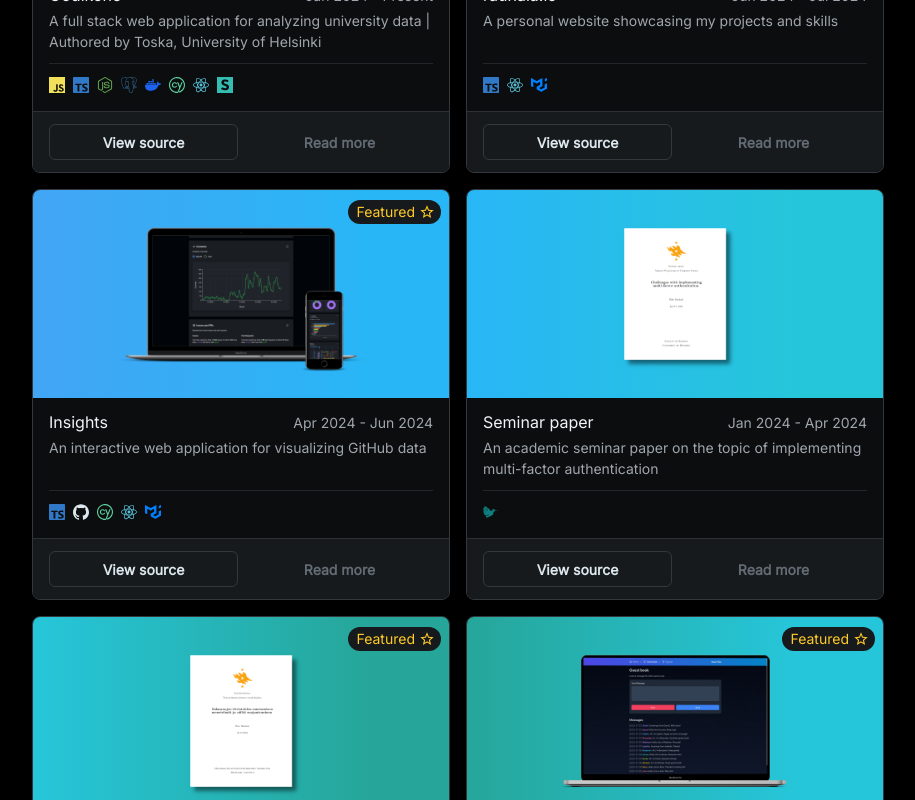
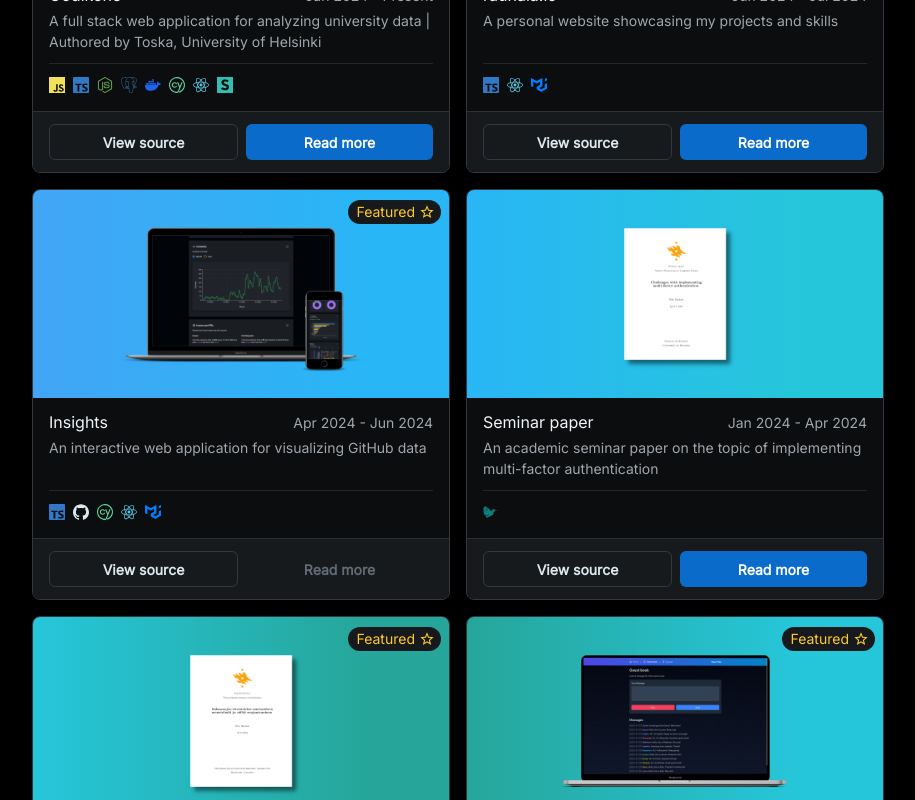
Before and after one commit to rikurauhala/rikurauhala.github.io, a React (Vite) app: page / in a window 1280 px wide. Shown: the part 980-1780 px from the top of the page, without its empty margins (182-1097 px from the left). Built offline with nearby package versions, Linux system fonts and the light colour scheme.

Commit message:
Add read more urls to relevant projects

```diff
--- a/src/content/projects.ts
+++ b/src/content/projects.ts
@@ -19,6 +19,7 @@ export const projects: Project[] = [
       'semantic',
     ],
     repository: 'UniversityOfHelsinkiCS/oodikone',
+    readMore: 'https://toska.dev/projects/oodikone',
     featured: true,
   },
   {
@@ -29,6 +30,7 @@ export const projects: Project[] = [
     description: 'A personal website showcasing my projects and skills',
     technologies: ['typescript', 'react', 'joy'],
     repository: 'rikurauhala/rikurauhala.github.io',
+    readMore: 'https://rauhala.io',
     featured: false,
   },
   {
@@ -50,6 +52,7 @@ export const projects: Project[] = [
       'An academic seminar paper on the topic of implementing multi-factor authentication',
     technologies: ['latex'],
     repository: 'rikurauhala/seminar-paper',
+    readMore: 'https://github.com/rikurauhala/seminar-paper/blob/main/report.pdf',
     featured: false,
   },
   {
@@ -61,6 +64,7 @@ export const projects: Project[] = [
       "A bachelor's thesis in computer science on the topic of cracking cryptographic hashes of passwords",
     technologies: ['latex'],
     repository: 'rikurauhala/bsc-thesis',
+    readMore: 'https://github.com/rikurauhala/bsc-thesis/blob/main/thesis.pdf',
     featured: true,
   },
   {
@@ -82,6 +86,7 @@ export const projects: Project[] = [
       'A mobile application for preventing berry pickers from getting lost in the forest | Authored by the Marjanpoimijat team',
     technologies: ['python', 'postgres', 'docker', 'typescript', 'reactnative'],
     repository: 'marjanpoimijat',
+    readMore: 'https://marjanpoimijat.github.io',
     featured: true,
   },
   {
```
